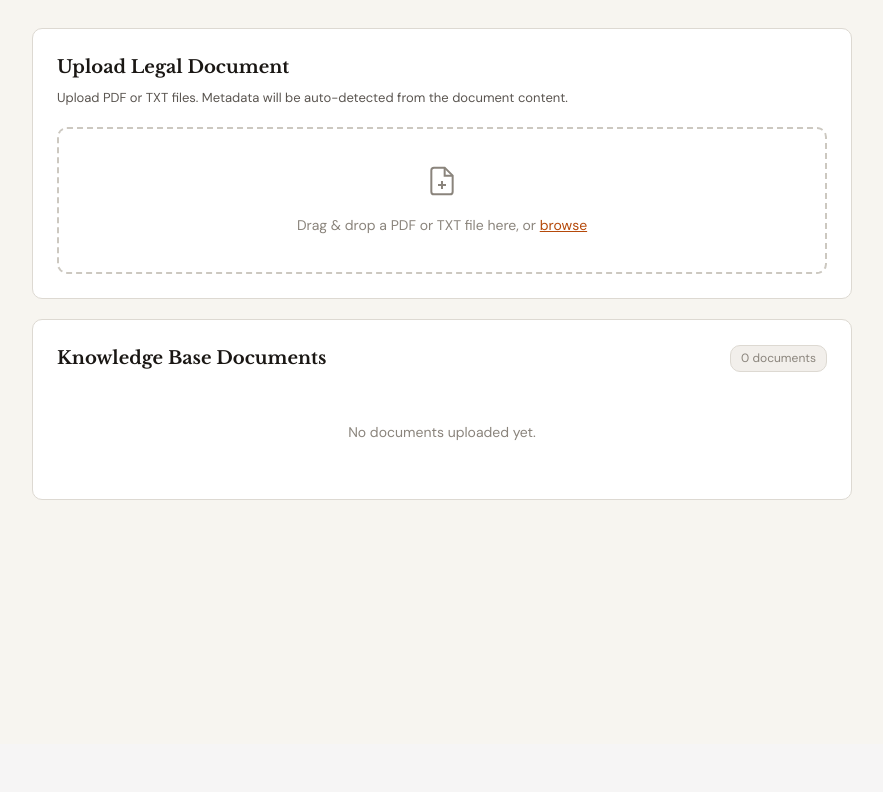
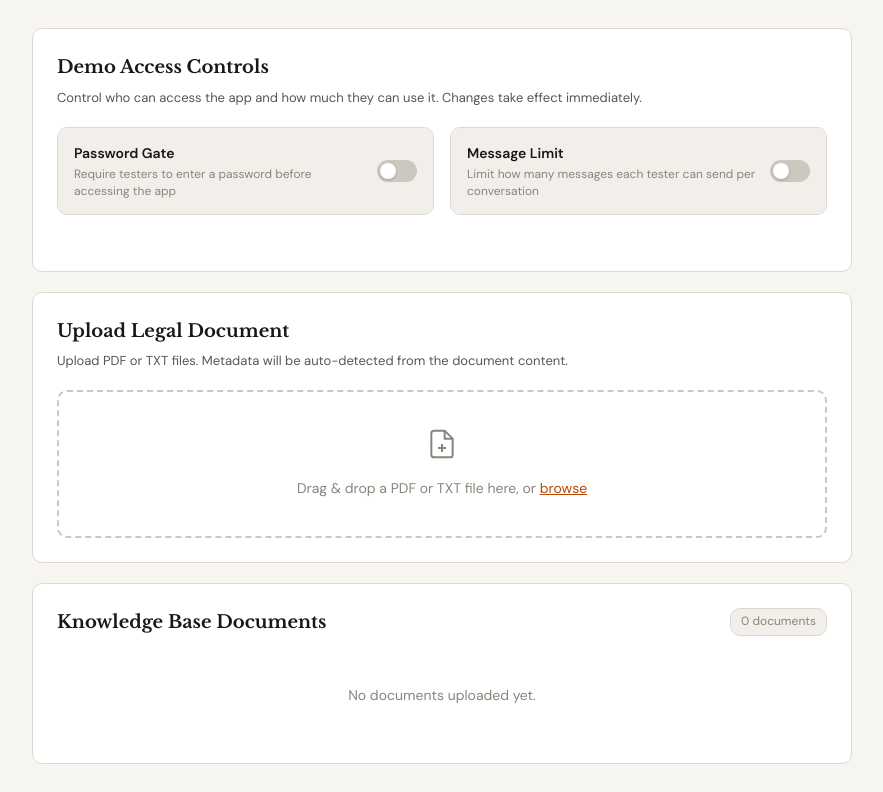
Before and after one commit to Tjeuw/IndonesiaLegal, a Flask app: page /admin in a window 1280 px wide. Shown: the part 56-848 px from the top of the page, without its empty margins (198-1081 px from the left). Before the commit the page ends 556 px from the top, so only its background shows below. Run offline with Flask 3, Linux system fonts and the light colour scheme; the visitor is signed in with stand-in values (Sample User, id 1); data that the repository does not hold is empty; some libraries are stand-ins or nearby versions.

Commit message:
Add files via upload

```diff
--- a/templates/admin.html
+++ b/templates/admin.html
@@ -22,6 +22,64 @@
   </header>
 
   <div class="admin-content">
+    <!-- Demo Controls -->
+    <div class="admin-card">
+      <h2>Demo Access Controls</h2>
+      <p class="admin-card-desc">Control who can access the app and how much they can use it. Changes take effect immediately.</p>
+
+      <div class="demo-controls-grid">
+        <!-- Password gate -->
+        <div class="demo-control-block">
+          <div class="demo-control-header">
+            <div>
+              <div class="demo-control-title">Password Gate</div>
+              <div class="demo-control-desc">Require testers to enter a password before accessing the app</div>
+            </div>
+            <label class="toggle-switch">
+              <input type="checkbox" id="password-enabled-toggle">
+              <span class="toggle-slider"></span>
+            </label>
+          </div>
+          <div class="demo-control-body" id="password-body">
+            <label class="admin-form-group">
+              <span>Access Password</span>
+              <div class="password-input-row">
+                <input type="text" id="demo-password-input" class="admin-input" placeholder="e.g. pasal2024">
+                <button class="admin-upload-btn" id="save-password-btn">Save</button>
+              </div>
+            </label>
+            <p class="demo-control-hint">Share this password with your testers. They'll see a login screen before the app.</p>
+          </div>
+        </div>
+
+        <!-- Message limit -->
+        <div class="demo-control-block">
+          <div class="demo-control-header">
+            <div>
+              <div class="demo-control-title">Message Limit</div>
+              <div class="demo-control-desc">Limit how many messages each tester can send per conversation</div>
+            </div>
+            <label class="toggle-switch">
+              <input type="checkbox" id="limit-enabled-toggle">
+              <span class="toggle-slider"></span>
+            </label>
+          </div>
+          <div class="demo-control-body" id="limit-body">
+            <label class="admin-form-group">
+              <span>Max messages per conversation</span>
+              <div class="password-input-row">
+                <input type="number" id="message-limit-input" class="admin-input" min="1" max="500" placeholder="20">
+                <button class="admin-upload-btn" id="save-limit-btn">Save</button>
+              </div>
+            </label>
+            <p class="demo-control-hint">Testers will see a counter showing how many messages they have left.</p>
+          </div>
+        </div>
+      </div>
+
+      <div class="demo-save-status" id="demo-save-status"></div>
+    </div>
+
     <!-- Upload section -->
     <div class="admin-card">
       <h2>Upload Legal Document</h2>
```
Also changed, not shown: templates/gate.html (added, +54 -0 lines).
